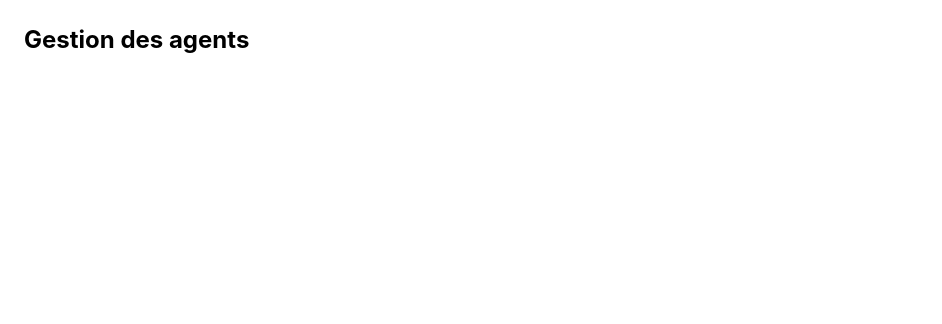
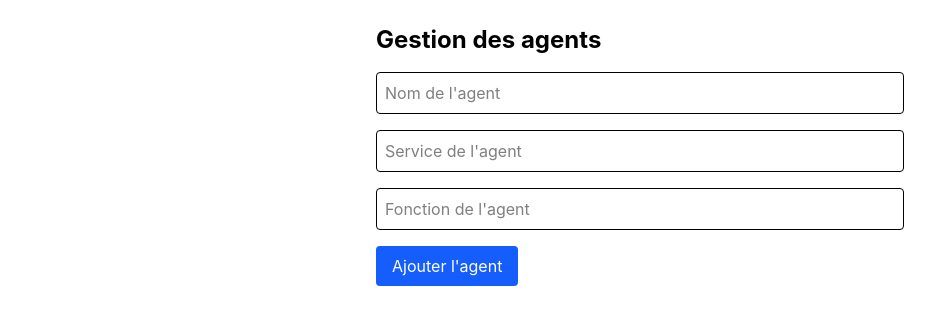
Before and after one commit to bontetabala4/acgt-agents-exercice, a React (Vite) app: page / in a window 1280 px wide. Shown: the top 324 px of the page, without its empty margins (0-942 px from the left). Built offline with nearby package versions, Linux system fonts and the light colour scheme.

Commit message:
add agent from

```diff
--- a/src/App.tsx
+++ b/src/App.tsx
@@ -2,11 +2,66 @@ import { useState } from 'react'
 import './App.css'
 
 function App() {
-  const [] = useState(0)
+  const [name, setName] = useState("");
+  const [service, setService] = useState("");
+  const [role, setRole] = useState("");
+
+  const handleSubmit = (e: React.FormEvent) => {
+    e.preventDefault();
+    // Logique pour ajouter un agent
+
+    if (!name || !service || !role) {
+      alert("Veuillez remplir tous les champs.");
+      return;
+    }
+
+    console.log ({ name, service, role });
+    // Réinitialiser les champs du formulaire
+    setName("");
+    setService("");
+    setRole("");
+  };
 
   return (
-    <main className="p-6">
-      <h1 className="text-2xl font-bold">Gestion des agents</h1>
+    <main className="p-6 max-w-xl mx-auto">
+      <h1 className="text-2xl font-bold mb-4">Gestion des agents</h1>
+
+      <form onSubmit={handleSubmit} className="space-y-4">
+
+          <input
+            type="text"
+            placeholder="Nom de l'agent"
+            id="name"
+            value={name}
+            onChange={(e) => setName(e.target.value)}
+            className="w-full border p-2 rounded"
+          />
+
+          <input
+            type="text"
+            placeholder="Service de l'agent"
+            id="service"
+            value={service}
+            onChange={(e) => setService(e.target.value)}
+            className="w-full border p-2 rounded"
+          />
+
+          <input
+            type="text"
+            placeholder="Fonction de l'agent"
+            id="role"
+            value={role}
+            onChange={(e) => setRole(e.target.value)}
+            className="w-full border p-2 rounded"
+          />
+
+        <button
+          type="submit"
+          className="bg-blue-600 text-white px-4 py-2 rounded hover:bg-blue-700"
+        >
+          Ajouter l'agent
+        </button>
+      </form>
     </main>
   );
 }
```
